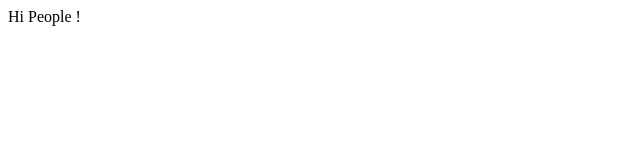
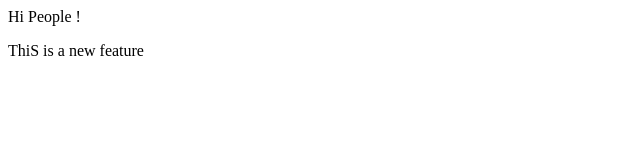
Before and after one commit to Jaivardhan-1o1/localrepo, a plain HTML site: page index.html in a window 1280 px wide. Shown: the whole page, without its empty margins (0-640 px from the left). Drawn offline with Linux system fonts and the light colour scheme.

Commit message:
Add new feature

```diff
--- a/index.html
+++ b/index.html
@@ -1 +1,2 @@
 <p>Hi People !</p>
+<p>ThiS is a new feature </p>
```
